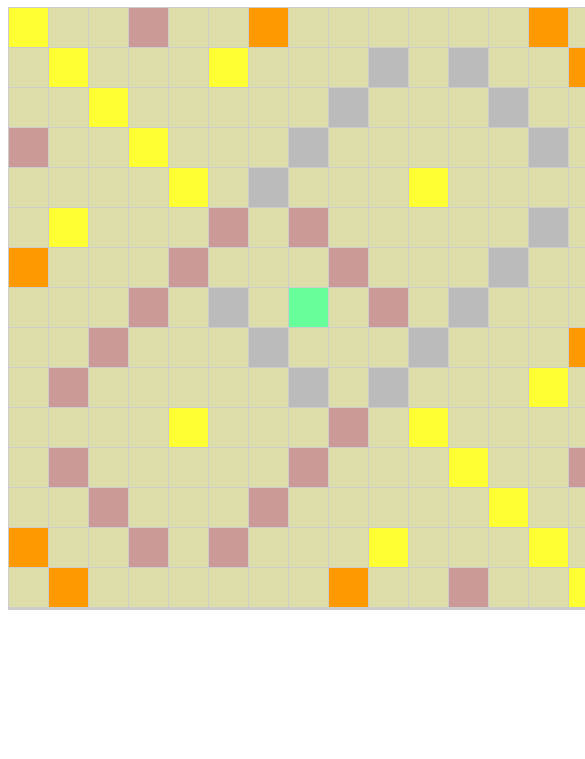
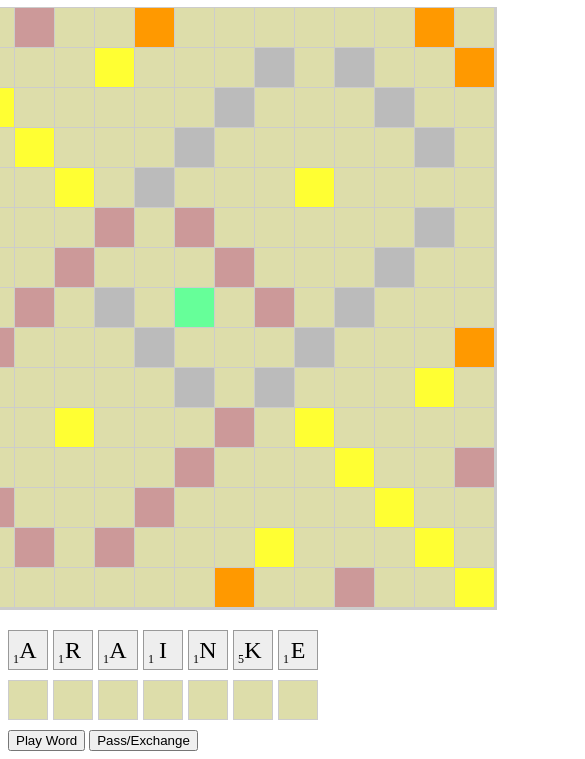
Before and after one commit to jtobey/sharewords, a website with bundled scripts: page index.html in a window 390 px wide. Shown: the part 104-863 px from the top of the page, 585 px wide, since content can reach past the window. Built offline with nearby package versions, Linux system fonts and the light colour scheme.

Commit message:
Mobile first: placing controls under board.

```diff
--- a/style.css
+++ b/style.css
@@ -1,6 +1,6 @@
 #game-container {
   display: flex;
-  flex-direction: row;
+  flex-direction: column;
 }
 
 #board-container {
@@ -25,7 +25,7 @@
 }
 
 #controls-container {
-  margin-left: 20px;
+  margin-top: 20px;
 }
 
 #rack-container, #exchange-container {
```
